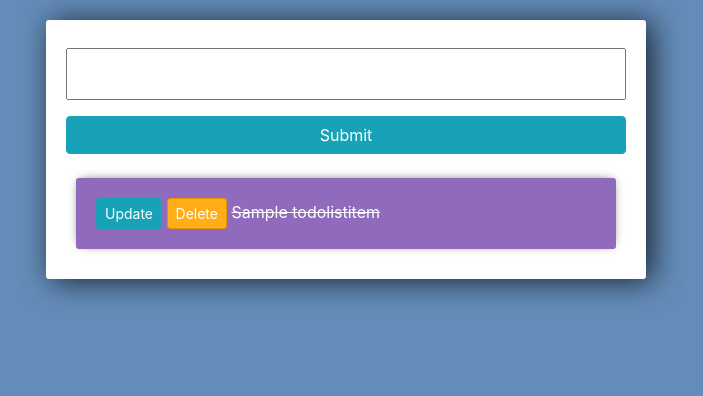
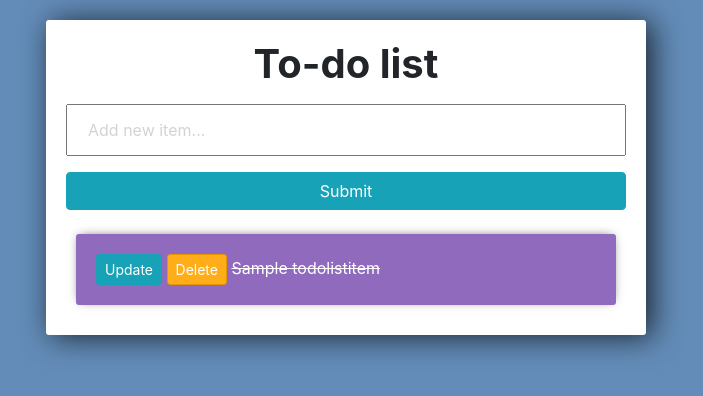
Before and after one commit to dianapatrong/todoproject, a Django app: page / in a window 1280 px wide. Shown: the top 396 px of the page, without its empty margins (294-997 px from the left). Run offline with Django 3.2, Linux system fonts and the light colour scheme; tables that the repository leaves empty hold one stand-in row (values such as "Sample post"); some libraries are stand-ins or nearby versions.

Commit message:
Added main title and brought back placeholder

```diff
--- a/templates/todolist.html
+++ b/templates/todolist.html
@@ -48,6 +48,7 @@
 </style>
 
 <div class="center-column">
+    <h1><b><center>To-do list</center></b></h1>
     <form method="POST" action="/addItem/">
         {% csrf_token %}
         {{form.title}}
--- a/todoapp/forms.py
+++ b/todoapp/forms.py
@@ -3,6 +3,7 @@ from .models import TodoListItem
 
 
 class TodoListItemForm(forms.ModelForm):
+    title = forms.CharField(widget=forms.TextInput(attrs={'placeholder': 'Add new item...'}))
     class Meta:
         model = TodoListItem
         fields = '__all__'
```
